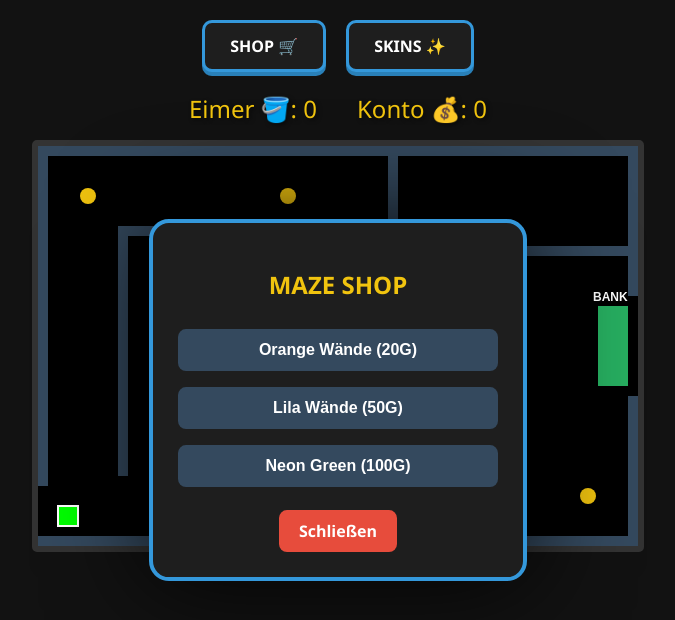
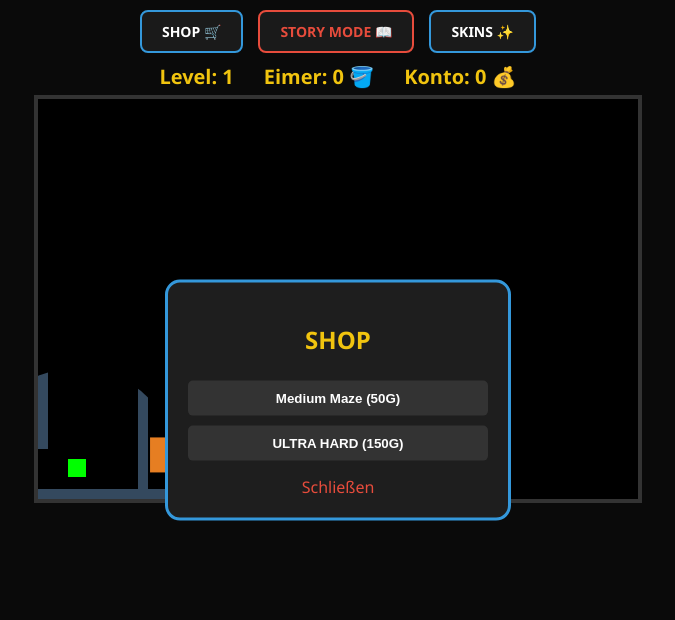
Before and after one commit to Berki98/Maze-Runner-Project, a plain HTML site: page index.html in a window 1280 px wide. Both pictures are taken after a click on the element "SHOP 🛒". Shown: the whole page, without its empty margins (302-977 px from the left). Drawn offline with Linux system fonts and the light colour scheme.

Commit message:
Update index.html

```diff
--- a/index.html
+++ b/index.html
@@ -2,199 +2,191 @@
 <html lang="de">
 <head>
     <meta charset="UTF-8">
-    <title>Maze Runner Pro - Berki Edition</title>
+    <title>Maze Runner: Life of Quality</title>
     <style>
-        body { background: #121212; color: white; font-family: 'Segoe UI', Arial, sans-serif; display: flex; flex-direction: column; align-items: center; margin: 0; padding-top: 20px; overflow: hidden; }
-        .top-nav { display: flex; gap: 20px; margin-bottom: 20px; z-index: 10; }
-        .nav-box { border: 3px solid #3498db; padding: 12px 25px; border-radius: 10px; background: #1e1e1e; cursor: pointer; font-weight: bold; transition: 0.2s; box-shadow: 0 4px 0 #2980b9; }
-        .nav-box:active { transform: translateY(4px); box-shadow: none; }
-        .stats-bar { display: flex; gap: 40px; font-size: 24px; margin-bottom: 15px; color: #f1c40f; text-shadow: 2px 2px 4px rgba(0,0,0,0.5); }
-        canvas { border: 6px solid #333; background: #000; border-radius: 5px; cursor: none; }
-        .overlay { display: none; position: fixed; top: 50%; left: 50%; transform: translate(-50%, -50%); background: #1e1e1e; border: 4px solid #3498db; padding: 25px; border-radius: 20px; z-index: 100; width: 320px; text-align: center; box-shadow: 0 0 100px rgba(0,0,0,0.9); }
-        .skin-btn { width: 100%; margin: 8px 0; padding: 12px; cursor: pointer; background: #34495e; color: white; border: none; border-radius: 8px; font-size: 16px; font-weight: bold; }
-        .skin-btn:hover { background: #2c3e50; border: 1px solid #3498db; }
-        .close-btn { margin-top: 15px; background: #e74c3c; padding: 10px 20px; cursor: pointer; border-radius: 8px; display: inline-block; font-weight: bold; }
+        body { background: #0a0a0a; color: white; font-family: 'Segoe UI', sans-serif; display: flex; flex-direction: column; align-items: center; margin: 0; padding-top: 10px; overflow: hidden; }
+        .top-nav { display: flex; gap: 15px; margin-bottom: 10px; z-index: 100; }
+        .nav-box { border: 2px solid #3498db; padding: 10px 20px; border-radius: 8px; background: #1a1a1a; cursor: pointer; font-weight: bold; font-size: 14px; transition: 0.2s; }
+        .nav-box:hover { background: #3498db; }
+        .story-btn { border-color: #e74c3c; color: #e74c3c; }
+        .stats-bar { display: flex; gap: 30px; font-size: 20px; margin-bottom: 5px; color: #f1c40f; font-weight: bold; }
+        #gameContainer { position: relative; border: 4px solid #333; line-height: 0; }
+        canvas { background: #000; }
+        .overlay { display: none; position: fixed; top: 50%; left: 50%; transform: translate(-50%, -50%); background: #1e1e1e; border: 3px solid #3498db; padding: 20px; border-radius: 15px; z-index: 200; width: 300px; text-align: center; }
+        .skin-btn { width: 100%; margin: 5px 0; padding: 10px; cursor: pointer; background: #333; color: white; border: none; border-radius: 5px; font-weight: bold; }
     </style>
 </head>
 <body>
 
     <div class="top-nav">
         <div class="nav-box" onclick="toggleMenu('shopMenu')">SHOP 🛒</div>
+        <div class="nav-box story-btn" onclick="startStory()">STORY MODE 📖</div>
         <div class="nav-box" onclick="toggleMenu('skinMenu')">SKINS ✨</div>
     </div>
 
     <div class="stats-bar">
-        <span>Eimer 🪣: <span id="bucketVal">0</span></span>
-        <span>Konto 💰: <span id="bankVal">0</span></span>
+        <span>Level: <span id="lvlDisplay">1</span></span>
+        <span>Eimer: <span id="bucketVal">0</span> 🪣</span>
+        <span>Konto: <span id="bankVal">0</span> 💰</span>
     </div>
 
-    <canvas id="gameCanvas" width="600" height="400"></canvas>
+    <div id="gameContainer">
+        <canvas id="gameCanvas" width="600" height="400"></canvas>
+    </div>
 
     <div id="shopMenu" class="overlay">
-        <h2 style="color:#f1c40f">MAZE SHOP</h2>
-        <button class="skin-btn" onclick="buyWall('#e67e22', 20)">Orange Wände (20G)</button>
-        <button class="skin-btn" onclick="buyWall('#9b59b6', 50)">Lila Wände (50G)</button>
-        <button class="skin-btn" onclick="buyWall('#00ff00', 100)">Neon Green (100G)</button>
-        <div class="close-btn" onclick="toggleMenu('shopMenu')">Schließen</div>
+        <h2 style="color:#f1c40f">SHOP</h2>
+        <button class="skin-btn" onclick="buyDifficulty('Medium', 50)">Medium Maze (50G)</button>
+        <button class="skin-btn" onclick="buyDifficulty('Hard', 150)">ULTRA HARD (150G)</button>
+        <div onclick="toggleMenu('shopMenu')" style="cursor:pointer; margin-top:10px; color:#e74c3c">Schließen</div>
     </div>
 
     <div id="skinMenu" class="overlay">
-        <h2 style="color:#3498db">PLAYER SKINS</h2>
-        <button class="skin-btn" style="color:#00ff00" onclick="setPlayer('#00ff00')">Neon Green</button>
-        <button class="skin-btn" style="color:#3498db" onclick="setPlayer('#3498db')">Ice Blue</button>
-        <button class="skin-btn" style="color:#e74c3c" onclick="setPlayer('#e74c3c')">Fire Red</button>
-        <div class="close-btn" onclick="toggleMenu('skinMenu')">Schließen</div>
+        <h2 style="color:#3498db">SKINS</h2>
+        <button class="skin-btn" onclick="setPlayer('#00ff00')">Standard Green</button>
+        <button class="skin-btn" onclick="setPlayer('#f1c40f')">Golden Skin (Free)</button>
+        <button class="skin-btn" onclick="setPlayer('#9b59b6')">Purple Ghost</button>
+        <div onclick="toggleMenu('skinMenu')" style="cursor:pointer; margin-top:10px; color:#e74c3c">Schließen</div>
     </div>
 
     <script>
         const canvas = document.getElementById("gameCanvas");
         const ctx = canvas.getContext("2d");
 
-        // Spiel-Variablen
-        let bank = 0;
-        let bucket = 0;
-        let wallColor = "#34495e";
-        let player = { x: 20, y: 360, size: 20, color: "#00ff00" };
+        let bank = 0, bucket = 0, level = 1;
+        let player = { x: 30, y: 360, size: 18, color: "#00ff00" };
+        let lava = [];
+        let coins = [];
+        let difficulty = "Easy";
 
-        // Labyrinth-Wände (Basierend auf deiner Skizze)
         const walls = [
-            // Außenwände
             {x: 0, y: 0, w: 600, h: 10}, {x: 0, y: 390, w: 600, h: 10},
-            {x: 0, y: 0, w: 10, h: 340}, {x: 590, y: 0, w: 10, h: 150}, {x: 590, y: 250, w: 10, h: 150},
-
-            // Das Labyrinth (jetzt mit Lücken!)
-            {x: 80, y: 80, w: 10, h: 250},   // Vertikale Wand links
-            {x: 80, y: 80, w: 150, h: 10},  // Obere Wand
-            {x: 180, y: 150, w: 10, h: 150}, // Mittlere Wand
-            {x: 180, y: 300, w: 100, h: 10}, // Untere Sperre (mit Lücke rechts)
-            {x: 350, y: 0, w: 10, h: 200},   // Trennwand oben (Lücke unten)
-            {x: 350, y: 280, w: 10, h: 110}, // Trennwand unten (Lücke oben)
-            {x: 450, y: 100, w: 10, h: 200}, // Hindernis vor dem Ziel
-            {x: 450, y: 100, w: 140, h: 10}  // Sackgasse oben rechts
+            {x: 0, y: 0, w: 10, h: 350}, {x: 590, y: 0, w: 10, h: 150}, {x: 590, y: 250, w: 10, h: 150},
+            {x: 100, y: 100, w: 10, h: 300}, {x: 250, y: 0, w: 10, h: 250},
+            {x: 400, y: 150, w: 200, h: 10}, {x: 400, y: 250, w: 10, h: 150}
         ];
 
-        // Münzen
-        let coins = [
-            {x: 50, y: 50, collected: false}, {x: 250, y: 50, collected: false},
-            {x: 150, y: 250, collected: false}, {x: 350, y: 350, collected: false},
-            {x: 550, y: 350, collected: false}
-        ];
+        const goal = {x: 560, y: 170, w: 30, h: 60};
 
-        const goal = {x: 560, y: 160, w: 30, h: 80};
+        function spawnLava() {
+            lava = [];
+            let count = level + 3;
+            for(let i=0; i<count; i++) {
+                lava.push({
+                    x: Math.random() * 500 + 50,
+                    y: Math.random() * 300 + 50,
+                    w: 30 + (level * 5),
+                    h: 30 + (level * 5)
+                });
+            }
+        }
 
-        // Funktionen
+        function spawnCoins() {
+            coins = [];
+            let count = (level % 3 === 0) ? 8 : 4; // Bonus Level alle 3 Level
+            for(let i=0; i<count; i++) {
+                coins.push({ x: Math.random() * 550 + 20, y: Math.random() * 350 + 20, collected: false });
+            }
+        }
+
         function toggleMenu(id) {
             const m = document.getElementById(id);
             m.style.display = (m.style.display === "block") ? "none" : "block";
         }
 
-        function setPlayer(color) {
-            player.color = color;
-            toggleMenu('skinMenu');
-            draw();
+        function startStory() {
+            alert("STORY: Du bist Berki, der letzte Maze-Runner. Sammle Gold, um die Dunkelheit zu besiegen!");
         }
 
-        function buyWall(color, price) {
+        function setPlayer(c) { player.color = c; toggleMenu('skinMenu'); draw(); }
+
+        function buyDifficulty(d, price) {
             if(bank >= price) {
-                bank -= price;
-                wallColor = color;
-                updateStats();
-                toggleMenu('shopMenu');
-                draw();
-            } else {
-                alert("Nicht genug Gold auf dem Konto!");
-            }
+                bank -= price; difficulty = d;
+                alert("Modus " + d + " aktiviert!");
+                updateStats(); toggleMenu('shopMenu');
+            } else { alert("Zu wenig Gold!"); }
         }
 
         function updateStats() {
             document.getElementById("bucketVal").innerText = bucket;
             document.getElementById("bankVal").innerText = bank;
+            document.getElementById("lvlDisplay").innerText = level;
         }
 
         function draw() {
             ctx.clearRect(0, 0, canvas.width, canvas.height);
 
-            // Wände zeichnen
-            ctx.fillStyle = wallColor;
+            // 1. Alles zeichnen
+            ctx.fillStyle = "#34495e";
             walls.forEach(w => ctx.fillRect(w.x, w.y, w.w, w.h));
 
-            // Münzen zeichnen
-            ctx.fillStyle = "#f1c40f";
+            ctx.fillStyle = "#e67e22"; // Lava
+            lava.forEach(l => ctx.fillRect(l.x, l.y, l.w, l.h));
+
+            ctx.fillStyle = "#f1c40f"; // Münzen
             coins.forEach(c => {
-                if(!c.collected) {
-                    ctx.beginPath();
-                    ctx.arc(c.x, c.y, 8, 0, Math.PI * 2);
-                    ctx.fill();
-                }
+                if(!c.collected) { ctx.beginPath(); ctx.arc(c.x, c.y, 7, 0, Math.PI*2); ctx.fill(); }
             });
 
-            // Ziel zeichnen
-            ctx.fillStyle = "#27ae60";
+            ctx.fillStyle = "#27ae60"; // Ziel
             ctx.fillRect(goal.x, goal.y, goal.w, goal.h);
-            ctx.fillStyle = "white";
-            ctx.font = "bold 12px Arial";
-            ctx.fillText("BANK", goal.x - 5, goal.y - 5);
 
-            // Spieler zeichnen
             ctx.fillStyle = player.color;
             ctx.fillRect(player.x, player.y, player.size, player.size);
-            ctx.strokeStyle = "white";
-            ctx.lineWidth = 2;
-            ctx.strokeRect(player.x, player.y, player.size, player.size);
+
+            // 2. AMONG US EFFEKT (FOG OF WAR)
+            ctx.save();
+            ctx.globalCompositeOperation = 'destination-in';
+            ctx.beginPath();
+            ctx.arc(player.x + 9, player.y + 9, 100, 0, Math.PI * 2);
+            ctx.fill();
+            ctx.restore();
         }
 
-        // Steuerung
         window.addEventListener("keydown", (e) => {
-            let nX = player.x;
-            let nY = player.y;
-            const speed = 10;
-
+            let nX = player.x, nY = player.y;
+            const speed = 12;
             if(e.key === "ArrowUp") nY -= speed;
             if(e.key === "ArrowDown") nY += speed;
             if(e.key === "ArrowLeft") nX -= speed;
             if(e.key === "ArrowRight") nX += speed;
+            if(e.key === "m") { bank += 50; updateStats(); } // Cheat
 
-            // CHEAT CODE: Taste M für Geld
-            if(e.key === "m" || e.key === "M") {
-                bank += 100;
-                updateStats();
-            }
-
-            // Kollisionsprüfung
-            let hit = false;
+            let hitWall = false;
             walls.forEach(w => {
-                if (nX < w.x + w.w && nX + player.size > w.x && nY < w.y + w.h && nY + player.size > w.y) hit = true;
+                if (nX < w.x + w.w && nX + player.size > w.x && nY < w.y + w.h && nY + player.size > w.y) hitWall = true;
             });
 
-            // Spielfeldrand
-            if(nX < 0 || nX + player.size > 600 || nY < 0 || nY + player.size > 400) hit = true;
+            if(!hitWall && nX > 0 && nX < 580 && nY > 0 && nY < 380) {
+                player.x = nX; player.y = nY;
 
-            if(!hit) {
-                player.x = nX;
-                player.y = nY;
-
-                // Münzen sammeln
-                coins.forEach(c => {
-                    if(!c.collected && Math.hypot(player.x + 10 - c.x, player.y + 10 - c.y) < 20) {
-                        c.collected = true;
-                        bucket += 10;
-                        updateStats();
+                // Lava Check
+                lava.forEach(l => {
+                    if (player.x < l.x + l.w && player.x + player.size > l.x && player.y < l.y + l.h && player.y + player.size > l.y) {
+                        player.x = 30; player.y = 360; bucket = 0; updateStats(); // Reset bei Lava
                     }
                 });
 
-                // Ziel erreichen
+                // Münzen Check
+                coins.forEach(c => {
+                    if(!c.collected && Math.hypot(player.x - c.x, player.y - c.y) < 20) {
+                        c.collected = true; bucket += 10; updateStats();
+                    }
+                });
+
+                // Ziel Check
                 if(player.x + player.size > goal.x && player.y > goal.y && player.y < goal.y + goal.h) {
-                    bank += bucket;
-                    bucket = 0;
-                    updateStats();
-                    player.x = 20; player.y = 360; // Zurück zum Start
-                    coins.forEach(c => c.collected = false); // Münzen respawn
+                    bank += bucket; bucket = 0; level++;
+                    player.x = 30; player.y = 360;
+                    spawnLava(); spawnCoins(); updateStats();
                 }
             }
             draw();
         });
 
-        // Start-Draw
+        spawnLava();
+        spawnCoins();
         draw();
     </script>
 </body>
```
